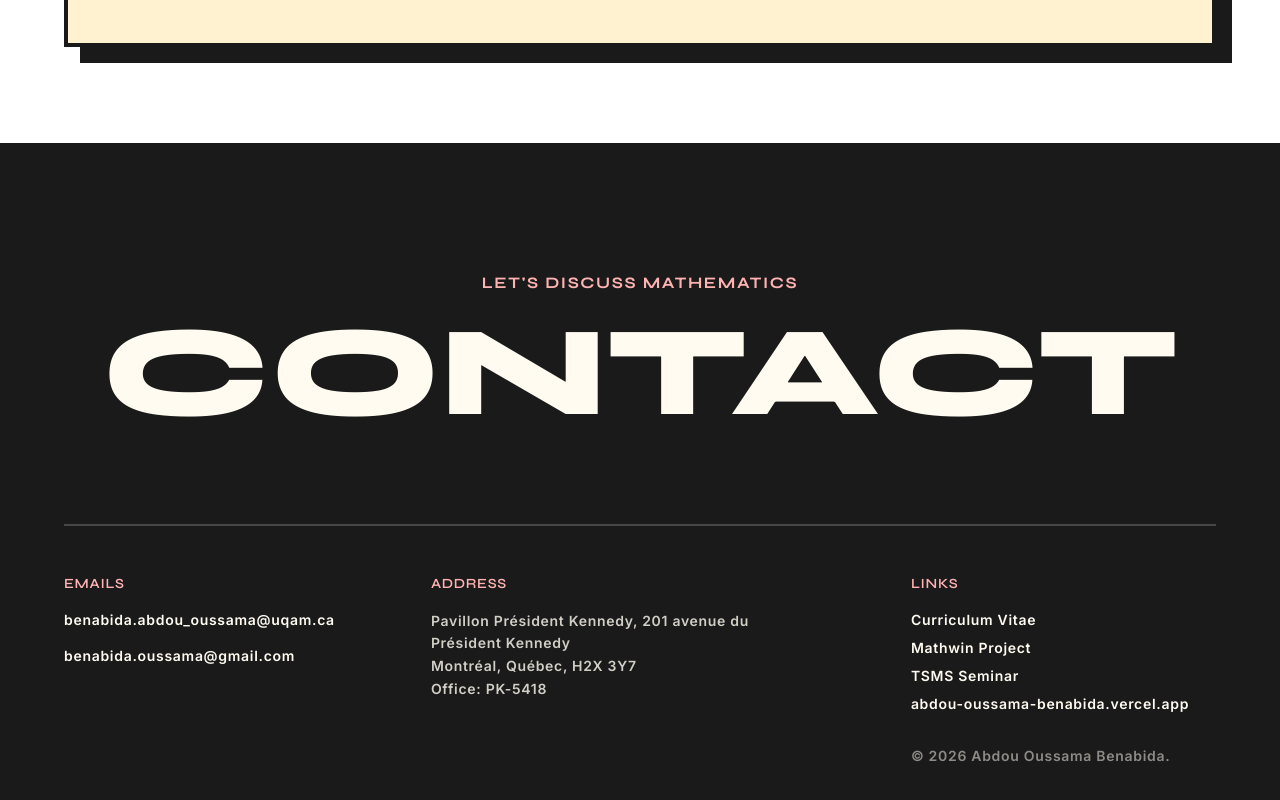
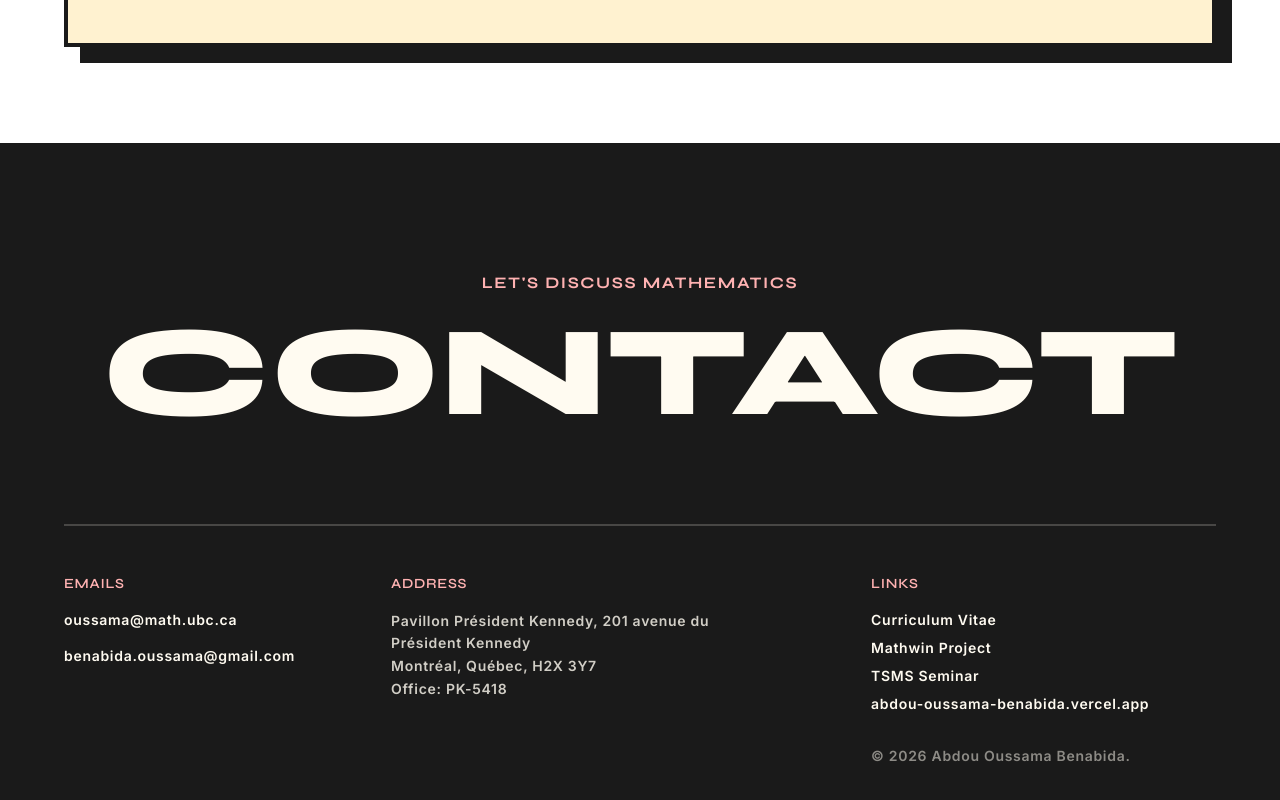
Before and after one commit to blood-prog/Abdou-Oussama-Benabida, a React (Vite) app: page / in a window 1280 px wide. Shown: the part 5796-6596 px from the top of the page. Built offline with nearby package versions, Linux system fonts and the light colour scheme.

Commit message:
Update Contact.tsx

```diff
--- a/src/components/Contact.tsx
+++ b/src/components/Contact.tsx
@@ -43,7 +43,7 @@ export default function Contact() {
           ref={textRef}
           className="font-syne text-4xl md:text-[6rem] lg:text-[8rem] font-extrabold uppercase leading-[0.85] text-center mb-24 transition-colors hover:text-[#FFF2D0] cursor-none"
         >
-          <a href="mailto:benabida.abdou_oussama@uqam.ca">Contact</a>
+          <a href="mailto:oussama@math.ubc.ca">Contact</a>
         </h2>
 
         <div className="w-full h-[2px] bg-[#FFFBF1]/20 mb-12"></div>
@@ -51,7 +51,7 @@ export default function Contact() {
         <div className="w-full flex flex-col lg:flex-row justify-start items-start lg:items-start gap-16 md:gap-24 font-inter text-sm font-semibold tracking-wider">
           <div className="flex flex-col gap-4">
             <h3 className="font-syne uppercase text-[#FFB2B2]">Emails</h3>
-            <a href="mailto:benabida.abdou_oussama@uqam.ca" className="hover:text-[#FFF2D0] transition-colors">benabida.abdou_oussama@uqam.ca</a>
+            <a href="mailto:oussama@math.ubc.ca" className="hover:text-[#FFF2D0] transition-colors">oussama@math.ubc.ca</a>
             <a href="mailto:benabida.oussama@gmail.com" className="hover:text-[#FFF2D0] transition-colors">benabida.oussama@gmail.com</a>
           </div>
 
```
